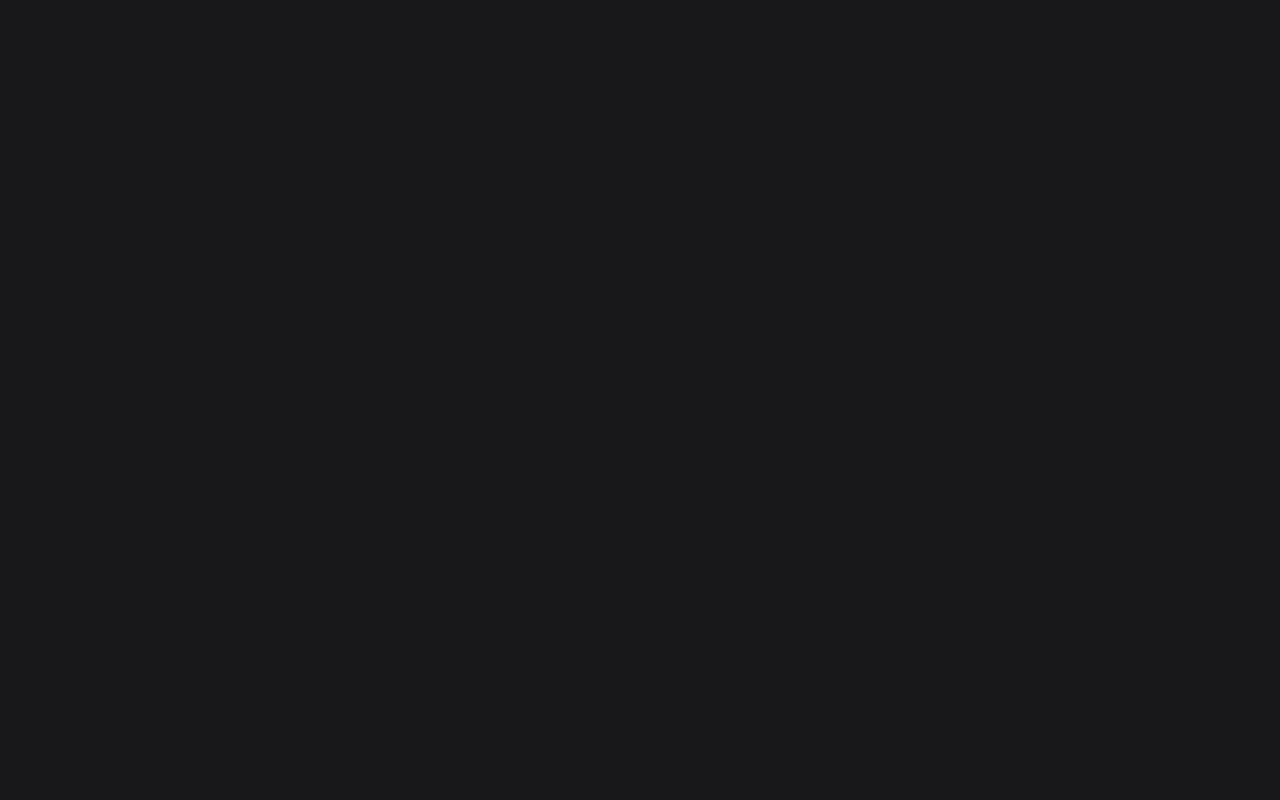
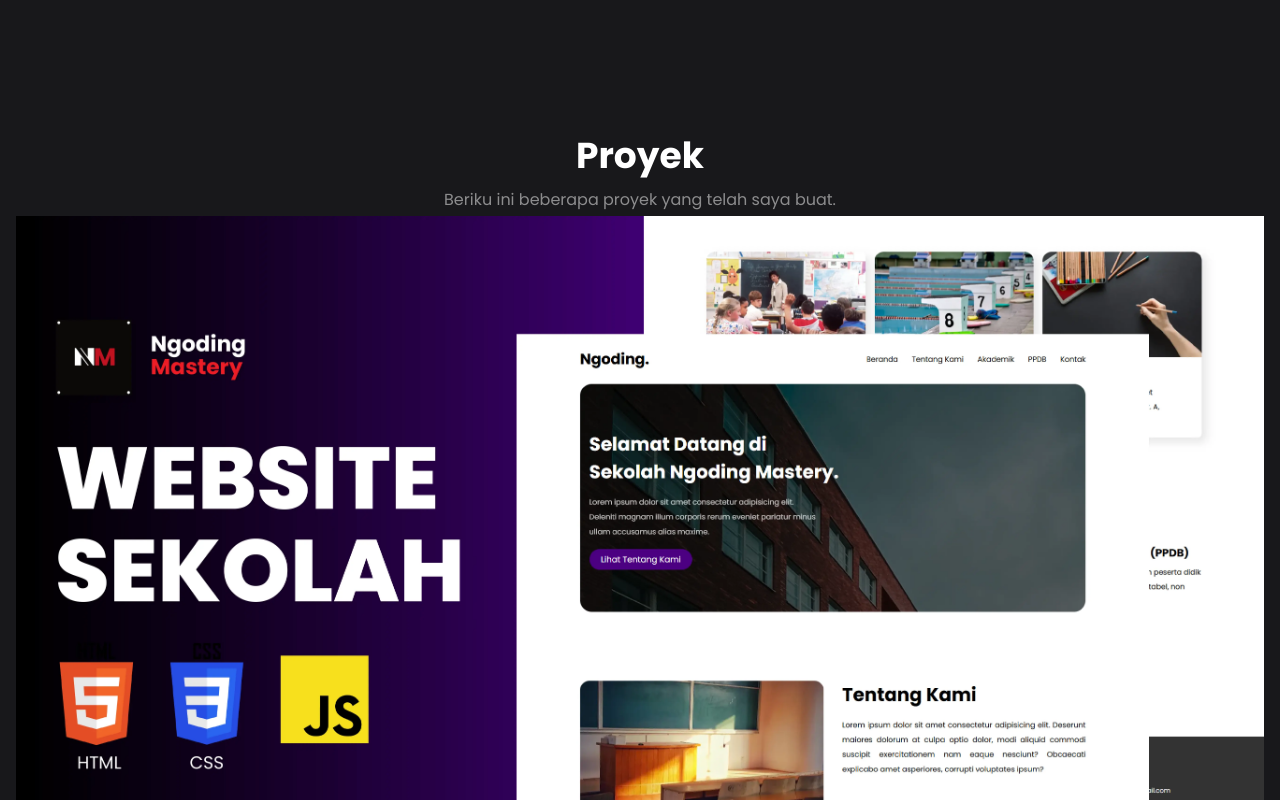
Before and after one commit to Sakhaika/MyPortofolioWebsite, a React (Vite) app: page / in a window 1280 px wide. Shown: the part 1780-2580 px from the top of the page. Before the commit the page ends 1748 px from the top, so only its background shows below. Built offline with nearby package versions, Linux system fonts and the light colour scheme.

Commit message:
feat: add project section to App component with dynamic project listing

```diff
--- a/src/App.jsx
+++ b/src/App.jsx
@@ -1,5 +1,5 @@
 import DataImage from "./data";
-import { listTools } from "./data";
+import { listTools, listProyek } from "./data";
 
 function App() {
   return (
@@ -110,6 +110,22 @@ function App() {
         </div>
       </div>
       {/* Tentang */}
+
+      {/* Proyek */}
+      <div className="proyek mt-32 py-10">
+        <h1 className="text-center text-4xl font-bold mb-2">Proyek</h1>
+        <p className="text-base/loose text-center opacity-50">
+          Beriku ini beberapa proyek yang telah saya buat.
+        </p>
+        <div className="proyek-box">
+          {listProyek.map((proyek) => (
+            <div key={proyek.id}>
+              <img src={proyek.gambar} alt="Proyek Image" />
+            </div>
+          ))}
+        </div>
+      </div>
+      {/* Proyek */}
     </>
   );
 }
```
